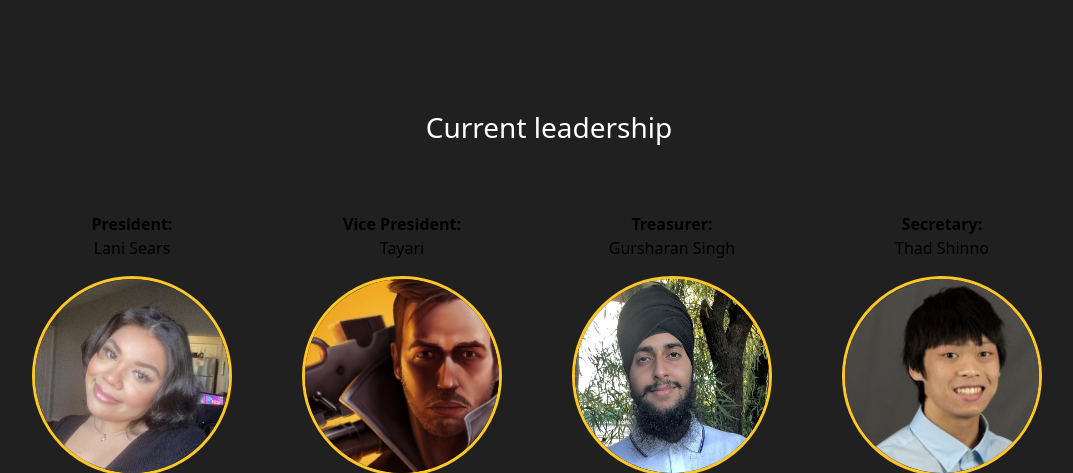
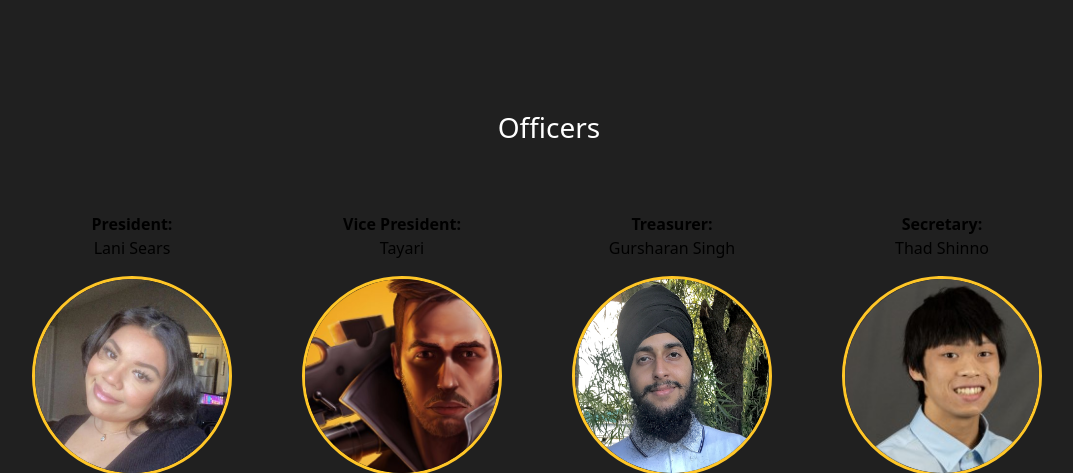
Before and after one commit to devilsec/website, a website built with webpack: page src/pages/about.html in a window 1280 px wide. Shown: the part 803-1276 px from the top of the page, without its empty margins (79-1152 px from the left). Built offline with nearby package versions, Linux system fonts and the light colour scheme.

Commit message:
changed current leadership to officers

```diff
--- a/src/pages/about.html
+++ b/src/pages/about.html
@@ -57,7 +57,7 @@
                         </div>
                     </div>
                 </div>
-                <h3>Current leadership</h3>
+                <h3>Officers</h3>
                 <div class="row">
                     <div class="col profile">
                         <b> President:</b>
```
